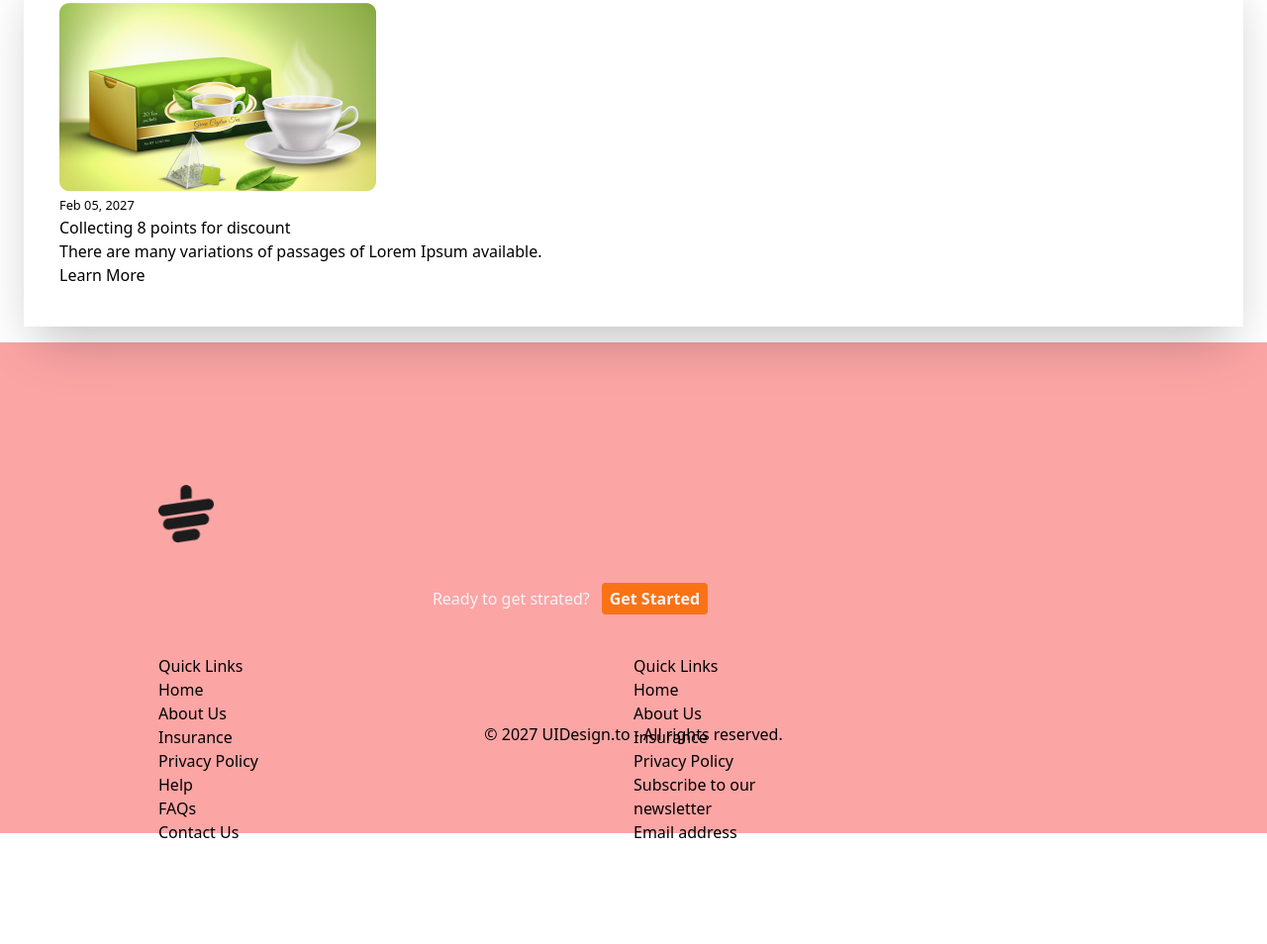
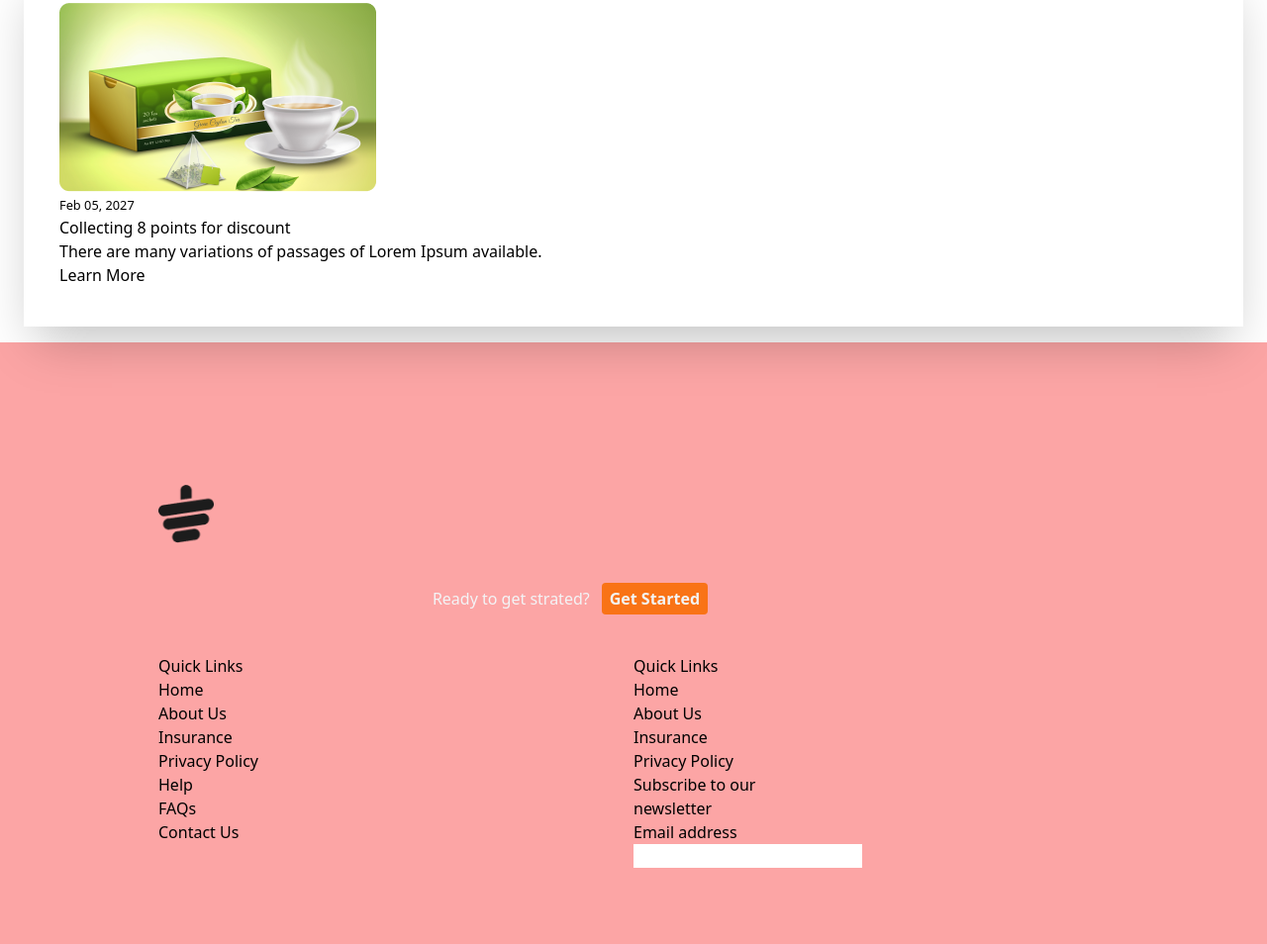
Before and after one commit to abumusa8/tea-house-resource, a plain HTML site: page index.html in a window 1280 px wide. Shown: the part 5020-5974 px from the top of the page at 99% size. Before the commit the page ends 5897 px from the top, so only its background shows below. Drawn offline with nearby package versions, Linux system fonts and the light colour scheme.

Commit message:
add footer

```diff
--- a/index.html
+++ b/index.html
@@ -239,8 +239,10 @@
       </div>
 
     </section>
-    <div class="h-28    bg-red-300"><p class="text-center top-32 text-black mb-10">© 2027 UIDesign.to - All rights reserved.</p></div>
+<section>
+  <div class="h-56     bg-red-300"><p class="text-center top-80 text-black "></p></div>
 
+</section>
     <!-- add tewlind-coustomize-cdn-link-here -->
     <script>
         tailwind.config = {
```
